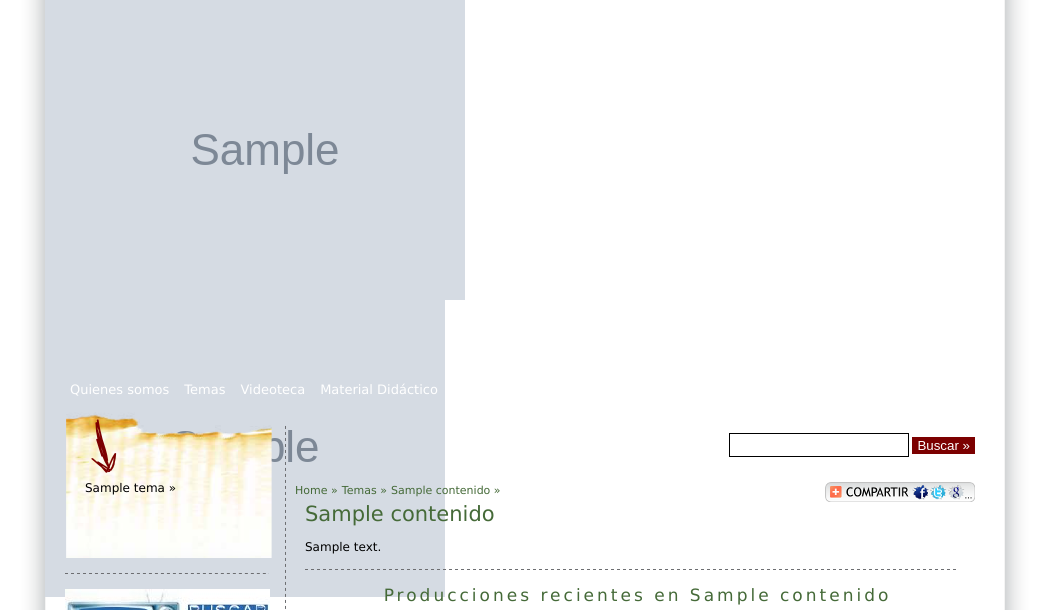
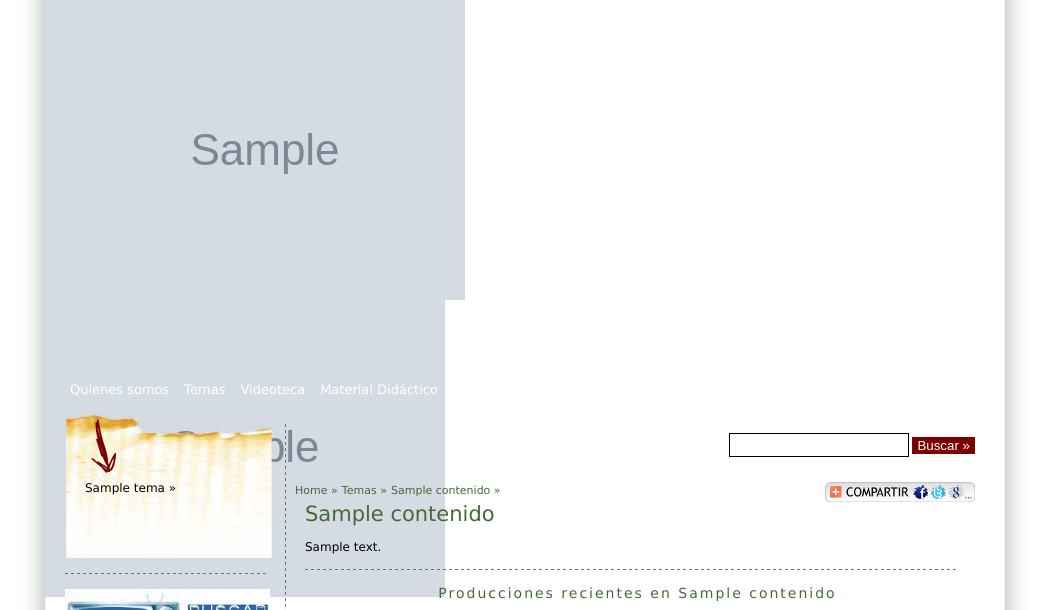
Before and after one commit to eos87/luciernaga, a Django app: template templates/tema.html in a window 1280 px wide. Shown: the top 610 px of the page, without its empty margins (115-1164 px from the left). Run offline with Django 3.2, Linux system fonts and the light colour scheme; the template is opened without the code that fills it: most values are stand-ins (such as "Sample title", 1, 10 or a date in 2020); grey boxes marked "Sample" are stand-in pictures; form fields are guessed from the names that the template uses; parts of the project's set-up code (start-up, migrations or seed data) failed here and were passed over; some libraries are stand-ins or nearby versions.

Commit message:
no eran los ultimos

```diff
--- a/templates/tema.html
+++ b/templates/tema.html
@@ -73,7 +73,7 @@
 <img src="/files/images/hline_large.png" alt="line" class="hline2">
 <div>
     <div class="otras_producciones">
-        <div class="title_prod">Producciones recientes en {{contenido.nombre}}</div>
+        <div class="title_prod2">Producciones recientes en {{contenido.nombre}}</div>
         {% if contenido.video_set.all %}
         <div class="prev_car" id="mycarousel-prev"></div>
         <div class="obras_carusel">
```
